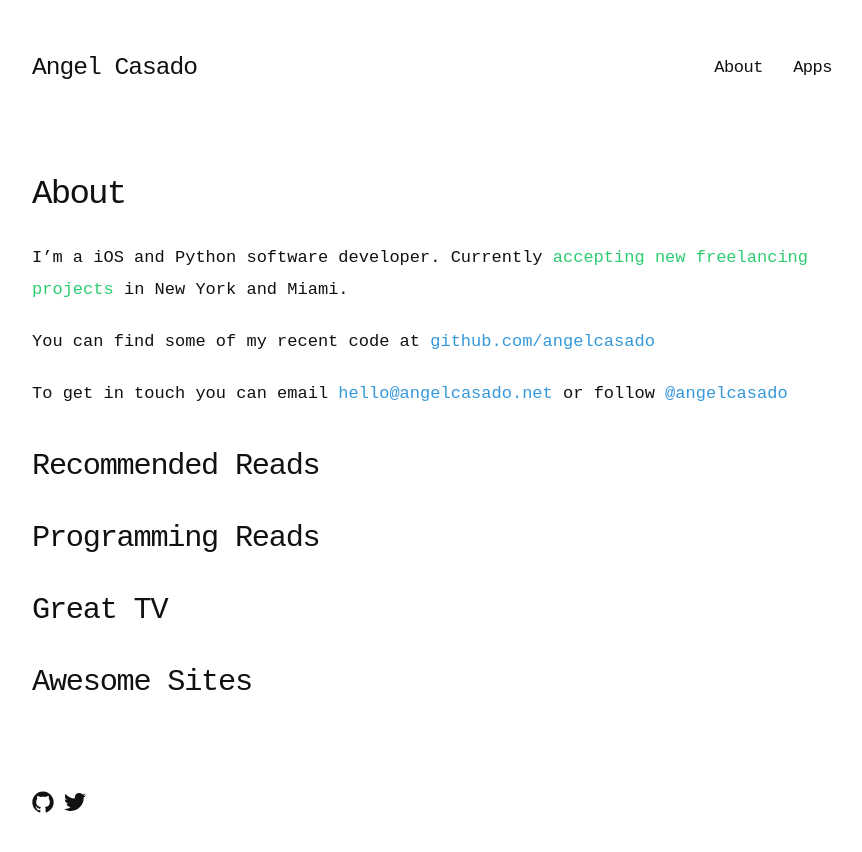
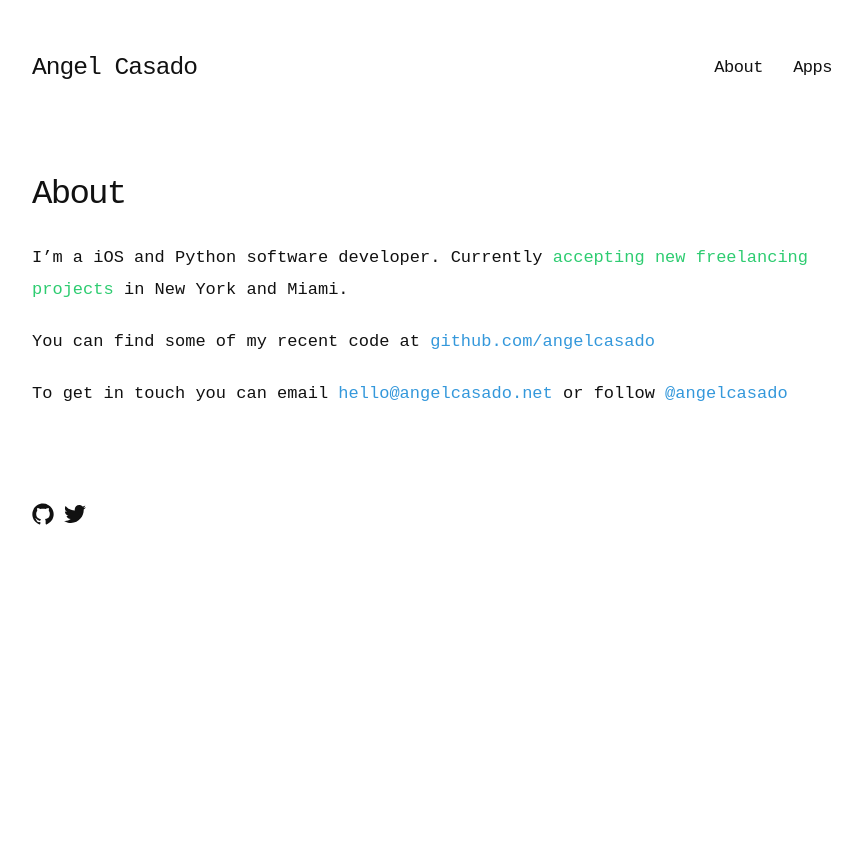
Before and after one commit to angelcasado/angelcasado.github.io, a Jekyll site: the page built from about.md, in a window 1280 px wide. Shown: the top 852 px of the page, without its empty margins (208-1070 px from the left). Built offline with Jekyll 4.4.1, drawn with Linux system fonts in a browser that asks for light colours.

Commit message:
about changes

```diff
--- a/about.md
+++ b/about.md
@@ -9,11 +9,3 @@ I'm a iOS and Python software developer. Currently <span class="green-color">acc
 You can find some of my recent code at [github.com/angelcasado](https://github.com/angelcasado)
 
 To get in touch you can email [hello@angelcasado.net](mailto:hello@angelcasado.net) or follow [@angelcasado](https://twitter.com/angelcasado)
-
-## Recommended Reads
-
-## Programming Reads
-
-## Great TV
-
-## Awesome Sites
```
